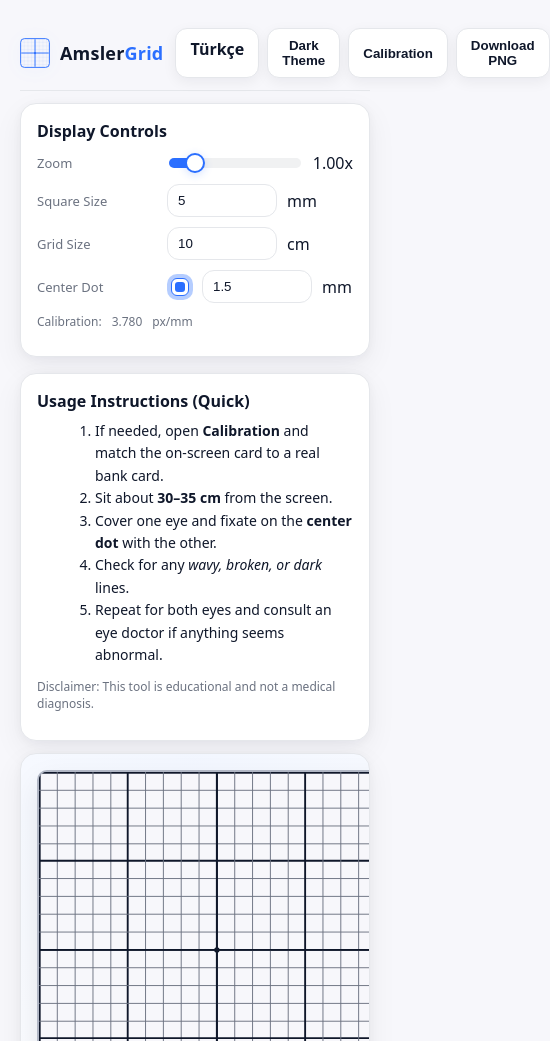
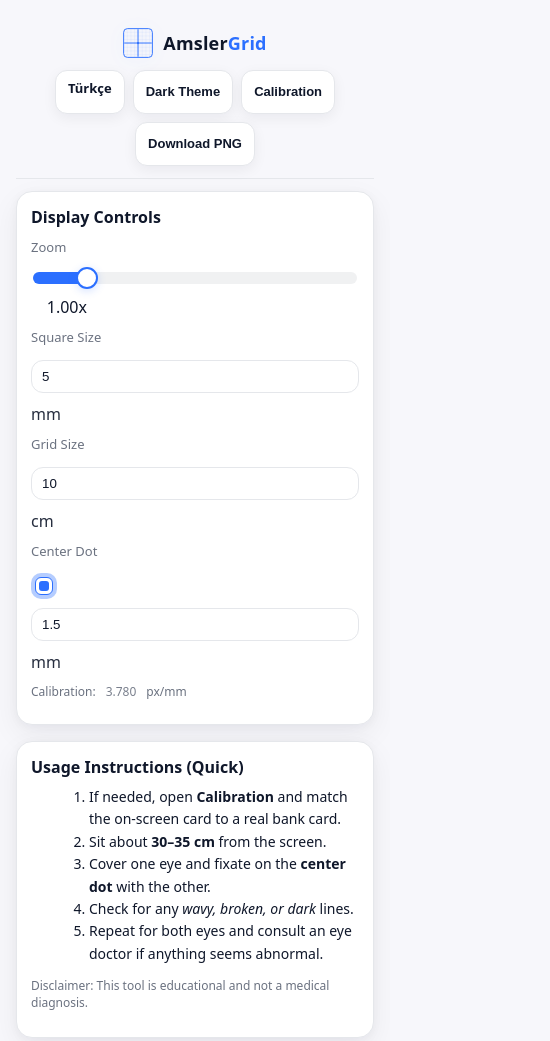
Before and after one commit to kaanbozoglan/amsler-grid, a plain HTML site: page enindex.html.html in a window 390 px wide. Shown: the top 1041 px of the page, 550 px wide, since content can reach past the window. Drawn offline with Linux system fonts and the light colour scheme.

Commit message:
Update enindex.html.html

```diff
--- a/enindex.html.html
+++ b/enindex.html.html
@@ -118,6 +118,47 @@ input[type="range"]::-webkit-slider-thumb{
 .brand-accent{color:var(--primary)}
 .brand:hover .logo{transform:translateY(-1px) scale(1.02);filter:drop-shadow(0 6px 16px rgba(43,111,255,.18))}
 @media(max-width:520px){.brand-name{font-size:18px}.logo{width:30px;height:30px}}
+
+/* ===================== Mobile enhancements ===================== */
+.container{
+  padding-left:max(16px, env(safe-area-inset-left));
+  padding-right:max(16px, env(safe-area-inset-right));
+}
+header { row-gap: 10px; }
+header .actions{ flex-wrap: wrap; justify-content: flex-end; }
+@media (max-width: 640px){
+  header{ flex-direction: column; align-items: stretch !important; }
+  .brand{ justify-content: center; }
+  header .actions{ justify-content: center; }
+}
+.btn{
+  min-height:44px; padding:10px 14px; font-size:14px; line-height:1.1; white-space:nowrap;
+}
+@media (max-width: 420px){
+  .btn{ font-size:13px; padding:10px 12px; }
+  header .actions{ gap:6px; }
+}
+@media (max-width: 560px){
+  .controls .line{ flex-wrap: wrap; align-items:center; }
+  .controls label{ min-width:auto; width:100%; margin-bottom:4px; }
+  .controls input[type="number"],
+  .controls input[type="text"]{ width:100%; }
+  .controls .line span{ opacity:.9 }
+}
+input[type="range"]{ height:12px; }
+input[type="range"]::-webkit-slider-thumb{ width:24px; height:24px; }
+@media (max-width:420px){
+  input[type="range"]{ height:12px; }
+  input[type="range"]::-webkit-slider-thumb{ width:22px; height:22px; }
+}
+#grid{ width: min(700px, calc(100vw - 40px)); }
+.frame{ padding:12px; }
+@media (max-width:420px){ .frame{ padding:10px; } }
+@media (max-width:560px){
+  .card{ padding:14px; }
+  .controls h2{ font-size:15px; }
+}
+.modal .panel{ width:min(680px, 94vw); padding:16px; }
   </style>
 </head>
 <body>
@@ -131,14 +172,14 @@ input[type="range"]::-webkit-slider-thumb{
               <path d="M12 0H0M0 0V12" fill="none" stroke="currentColor" opacity=".35" stroke-width="1"/>
             </pattern>
           </defs>
-        <rect x="2" y="2" width="92" height="92" rx="12" fill="url(#amslerGridPattern)" stroke="currentColor" stroke-width="3"/>
-        <path d="M48 4v88M4 48h88" stroke="currentColor" stroke-width="3"/>
-        <circle cx="48" cy="48" r="3.6" fill="currentColor"/>
+          <rect x="2" y="2" width="92" height="92" rx="12" fill="url(#amslerGridPattern)" stroke="currentColor" stroke-width="3"/>
+          <path d="M48 4v88M4 48h88" stroke="currentColor" stroke-width="3"/>
+          <circle cx="48" cy="48" r="3.6" fill="currentColor"/>
         </svg>
         <span class="brand-name">Amsler<span class="brand-accent">Grid</span></span>
       </a>
 
-      <div style="display:flex;gap:8px">
+      <div class="actions" style="display:flex;gap:8px">
         <a href="index.html" class="btn" aria-label="Switch to Turkish">Türkçe</a>
         <button id="themeBtn" class="btn" aria-label="Toggle theme">Dark Theme</button>
         <button id="calBtn" class="btn">Calibration</button>
```
